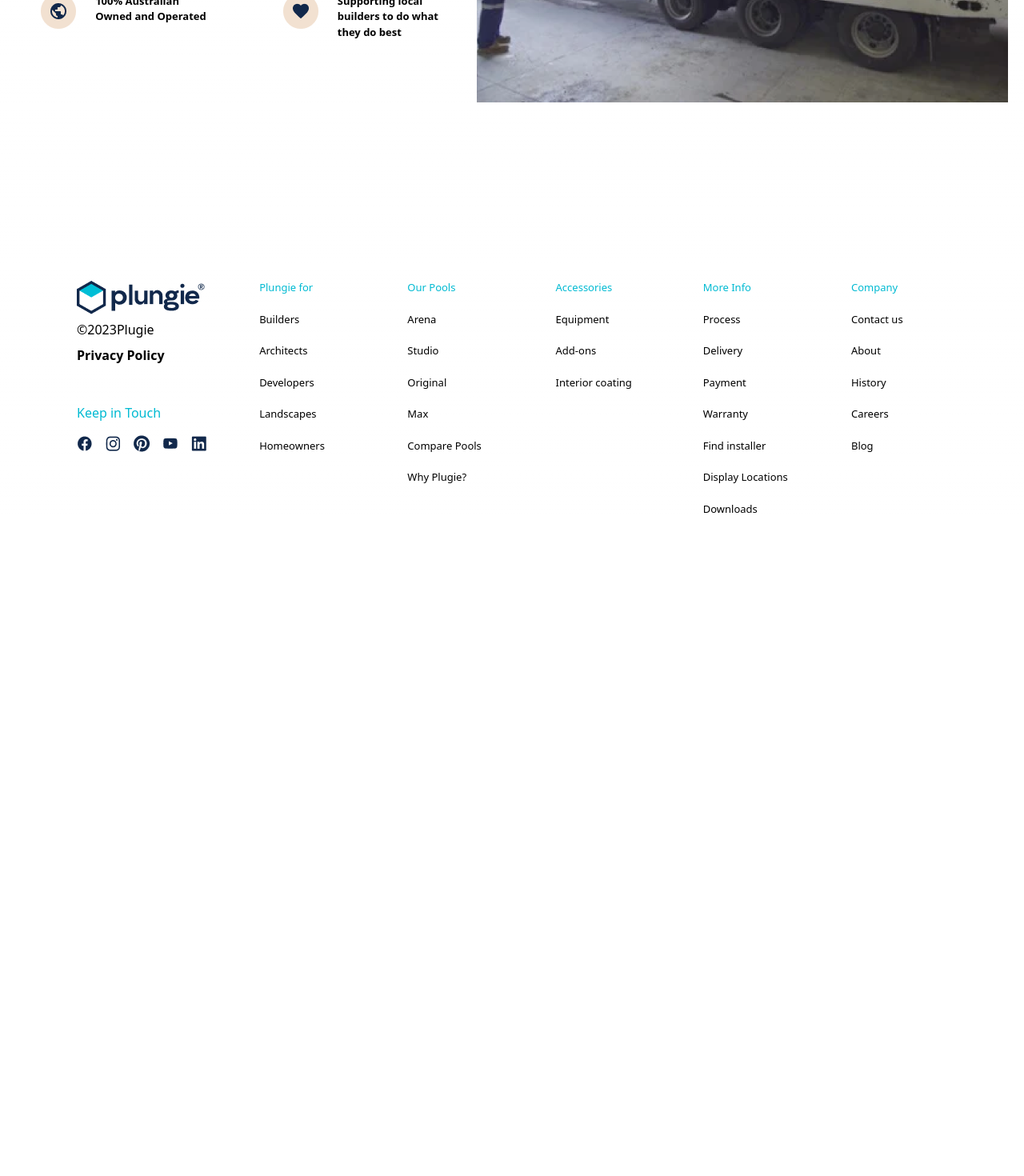
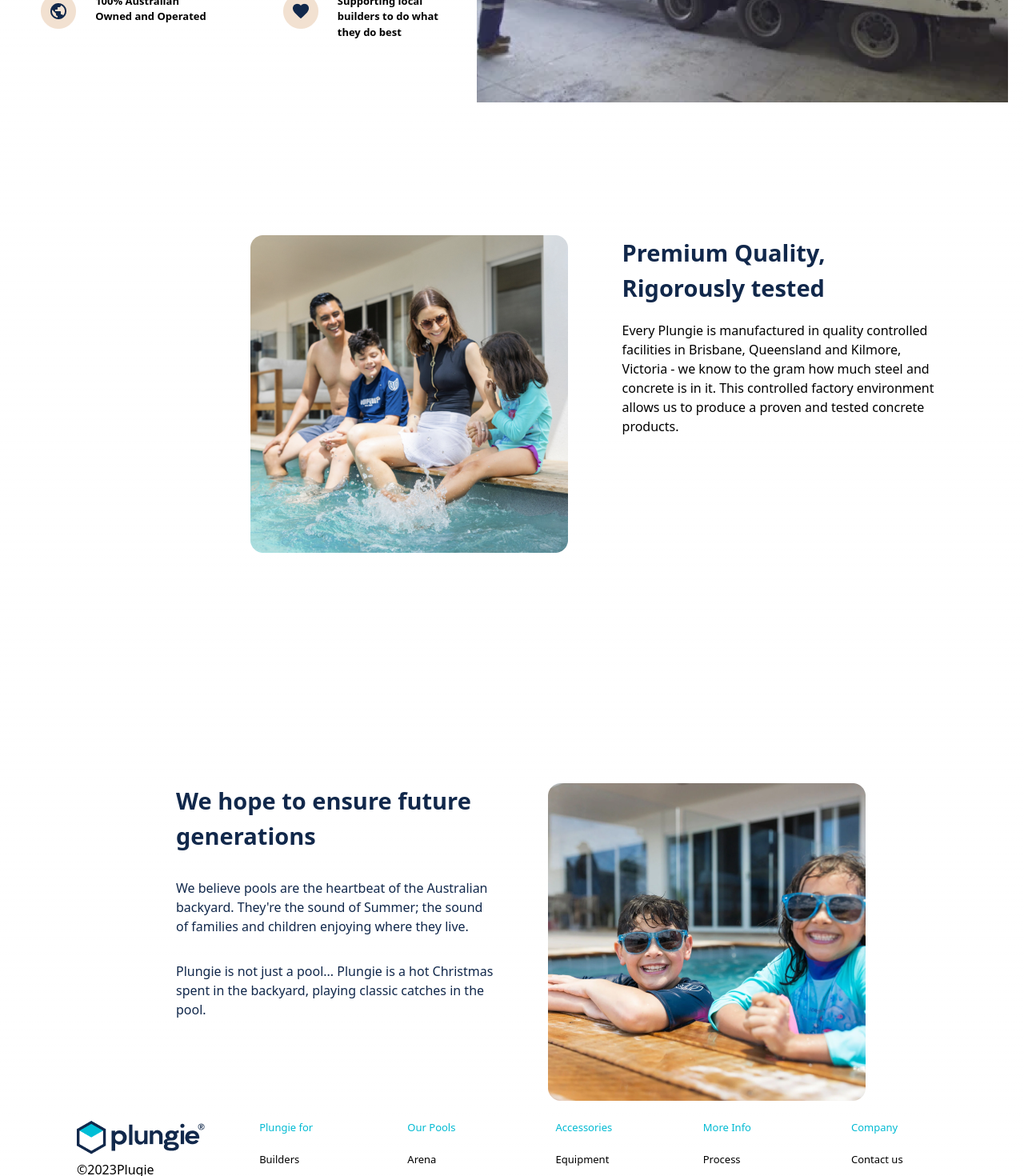
Before and after one commit to MalshaniRathnaSri/Figma1, a Next.js app: page / in a window 1280 px wide. Shown: the part 760-2230 px from the top of the page at 80% size. Before the commit the page ends 1406 px from the top, so only its background shows below. Built offline with nearby package versions, Linux system fonts and the light colour scheme.

Commit message:
#5 Feat: Create Quality Section

```diff
--- /dev/null
+++ b/src/app/Quality.tsx
@@ -0,0 +1,32 @@
+import React from 'react'
+import Image from 'next/image'
+
+const Quality = () => {
+  return (
+    <div className='w-[1040px] h-[1106px] ml-[200px] space-y-72'>
+        <div className='mt-[166px] flex justify-center space-x-[68px]'>
+            <div>
+                <Image src={'/quality1.png'} alt='quality1' width={397} height={397}/>
+            </div>
+            <div className=''>
+                <div className='text-[#11284B] text-[29px] font-bold'>Premium Quality, <br/> Rigorously tested</div>
+                <div className='mt-5 text-[16px]'>Every Plungie is manufactured in quality controlled <br/> facilities in Brisbane, Queensland and Kilmore, <br/> Victoria - we know to the gram how much steel and <br/> concrete is in it. This controlled factory environment <br/> allows us to produce a proven and tested concrete <br/> products.</div>
+            </div>
+        </div>
+        <div className='flex gap-[68px]'>
+          <div className='w-[397px] h-[397px]'>
+            <div className='w-[397px] h-[256px]'>
+              <div className='text-[#11284B] text-[29px] font-bold'>We hope to ensure future generations</div>
+              <div className='text-[16px] text-[#11284B] mt-8'>We believe pools are the heartbeat of the Australian <br/> backyard. They're the sound of Summer; the sound <br/> of families and children enjoying where they live. <br/></div>
+              <div className='text-[16px] text-[#11284B] mt-8'>Plungie is not just a pool... Plungie is a hot Christmas<br/> spent in the backyard, playing classic catches in the<br/> pool.</div>
+            </div>
+          </div>
+          <div className='w-[397px] h-[397px]'>
+            <Image src={'/quality2.png'} alt='quality2' width={397} height={397}/>
+          </div>
+        </div>
+    </div>
+  )
+}
+
+export default Quality
--- a/src/app/index.tsx
+++ b/src/app/index.tsx
@@ -1,9 +1,11 @@
 import Footer from '../app/Footer'
 import Aboutus from './Aboutus'
 import Story from './Story'
+import Quality from './Quality'
 
 export {
     Footer,
     Aboutus,
     Story,
+    Quality,
 }
--- a/src/app/page.tsx
+++ b/src/app/page.tsx
@@ -1,5 +1,5 @@
 import Image from "next/image";
-import { Aboutus, Story } from ".";
+import { Aboutus, Quality, Story } from ".";
 
 export default function Home() {
   return (
@@ -10,6 +10,9 @@
       <div>
         <Story/>
       </div>
+      <div>
+        <Quality/>
+      </div>
     </main>
   );
 }
```
Also changed, not shown: public/quality1.png (added), public/quality2.png (added).
